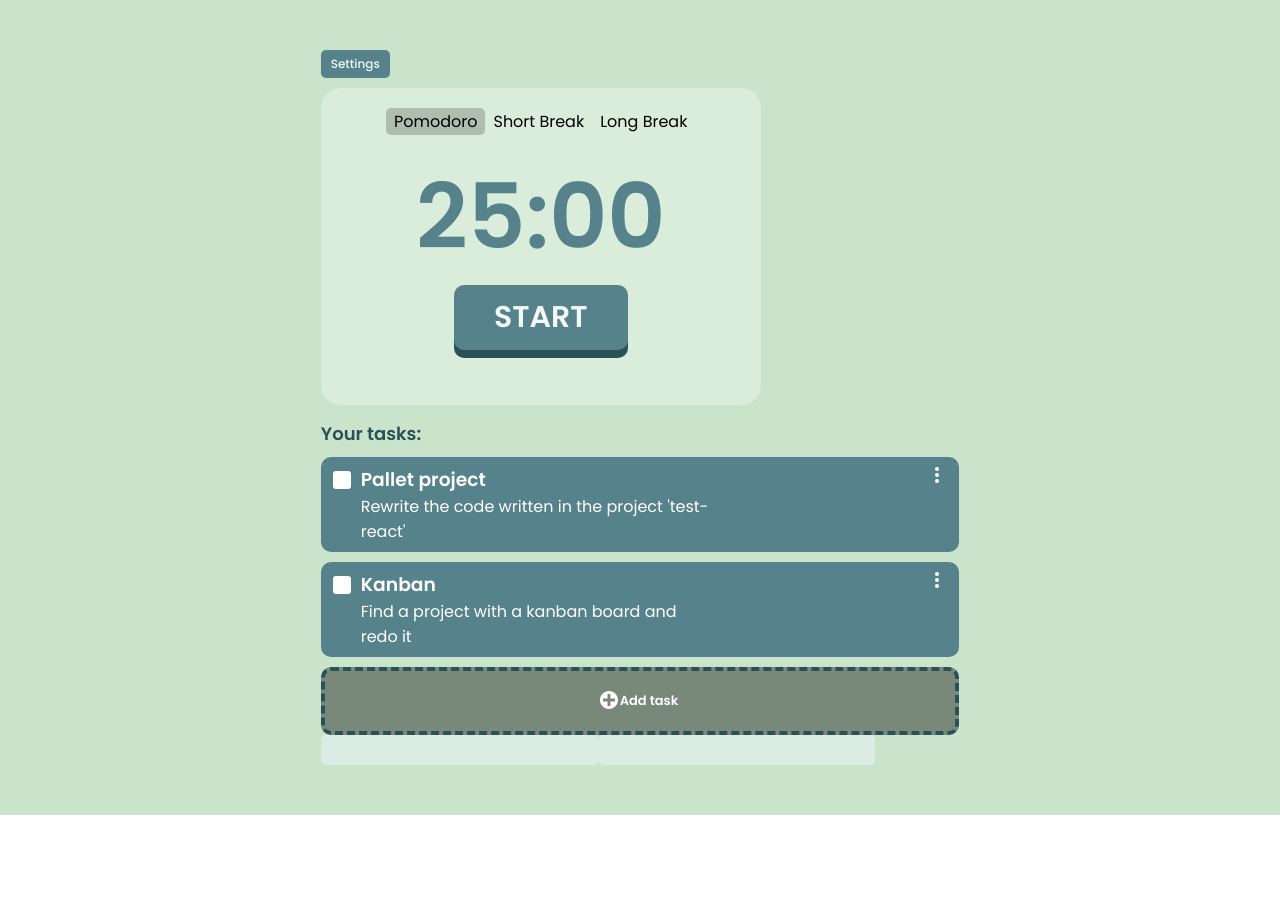
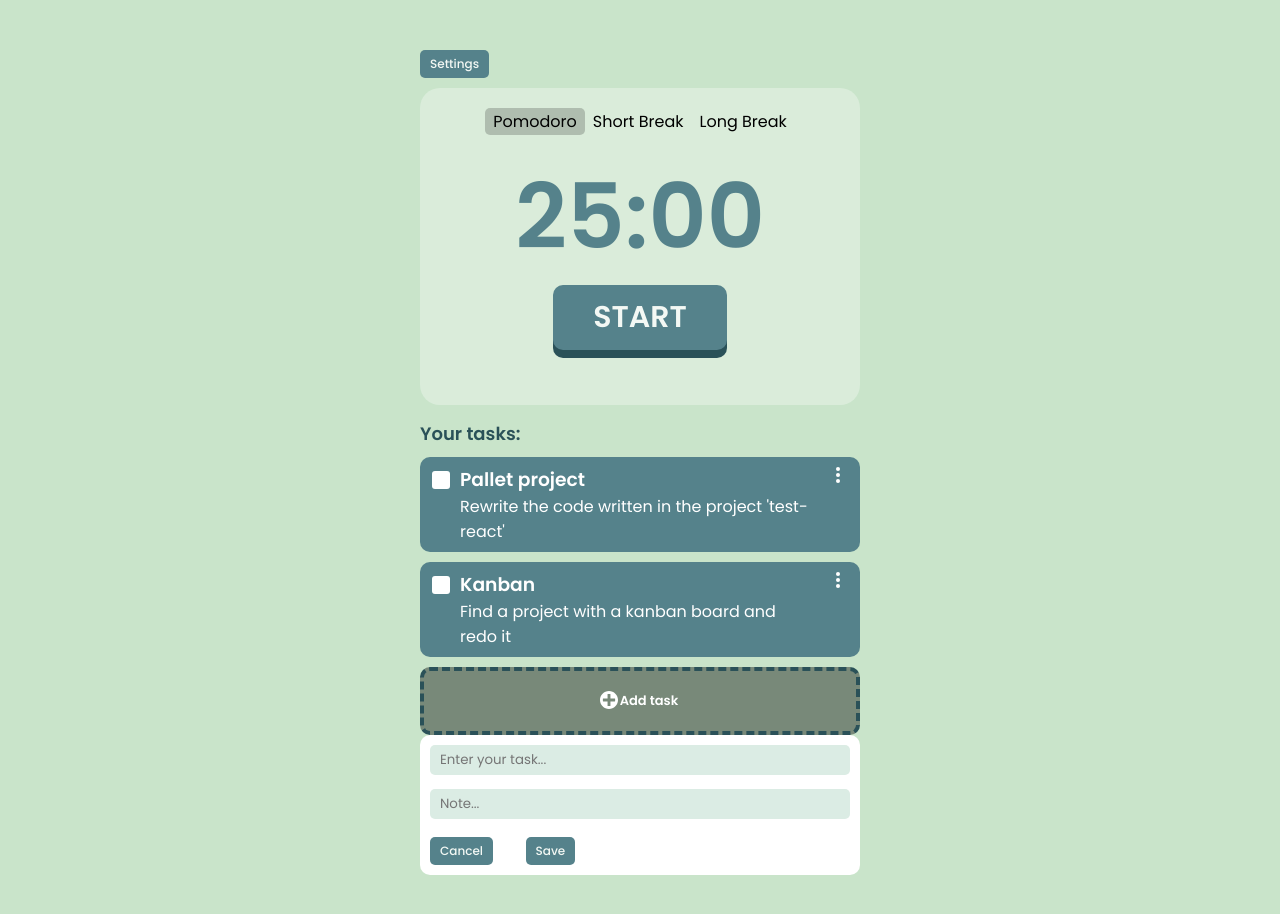
Before and after one commit to max-abraztsov/Pomodoro-Clock, a React (Create React App) app: page / in a window 1280 px wide. Shown: the top 914 px of the page. Before the commit the page ends 815 px from the top, so only its background shows below. Built offline with nearby package versions, Linux system fonts and the light colour scheme.

Commit message:
complite developing all design components

```diff
--- a/src/App.js
+++ b/src/App.js
@@ -6,6 +6,7 @@ import SimpleButton from "./components/UI/simpleButton/SimpleButton";
 import Task from "./components/Task";
 import ButtonAdd from "./components/UI/button-add/ButtonAdd";
 import MyInput from "./components/UI/input/MyInput";
+import Editor from "./components/Editor";
 
 function App() {
   // User time settings
@@ -43,16 +44,9 @@ function App() {
       <h2 className="tasks__title" >Your tasks:</h2>
       {tasks.map( task => <Task task={task}/> )}
       <ButtonAdd onClick={openEditor}>Add task</ButtonAdd>
+      <Editor deleteButton={true}/>
 
-      <MyInput
-        // value={settings.short}
-        // getTime={getShort}
-        type="text" placeholder="Enter your task..."/>
-      <MyInput
-        // value={settings.short}
-        // getTime={getShort}
-        type="text" placeholder="Note..."/>
-    </div>
+   </div>
   );
 }
 
--- /dev/null
+++ b/src/components/Editor.jsx
@@ -0,0 +1,37 @@
+import React from 'react';
+import MyInput from './UI/input/MyInput';
+import SimpleButton from './UI/simpleButton/SimpleButton';
+
+const Editor = ({deleteButton}) => {
+
+    const button = "";
+
+    if (deleteButton) {
+        const button = <SimpleButton>Delete</SimpleButton>;
+    }
+
+
+    return (
+        <div class="editor__block">
+        <MyInput
+          // value={settings.short}
+          // getTime={getShort}
+          type="text" placeholder="Enter your task..."/>
+        <MyInput
+          // value={settings.short}
+          // getTime={getShort}
+          type="text" placeholder="Note..."/>
+        <div class="editor__buttons-block">
+            {button}
+
+            <div>
+                <SimpleButton>Cancel</SimpleButton>
+                <SimpleButton>Save</SimpleButton>
+            </div>
+
+        </div>
+      </div>
+    );
+};
+
+export default Editor;
--- a/src/components/UI/input/MyInput.jsx
+++ b/src/components/UI/input/MyInput.jsx
@@ -1,9 +1,14 @@
 import React from 'react';
 import classes from './MyInput.module.css';
 
-const MyInput = ({getTime, value, id, type}) => {
+const MyInput = ({getTime, value, id, type, placeholder}) => {
     return (
-        <input className={classes.myInput} id={id} type={type} value={value} onChange={getTime}/>
+        <input className={classes.myInput}
+        id={id} type={type}
+        value={value}
+        onChange={getTime}
+        placeholder={placeholder}
+        />
     );
 };
 
--- a/src/styles/style.css
+++ b/src/styles/style.css
@@ -78,8 +78,6 @@
     border-radius: 5px;
 }
 
-
-
 .tasks__title{
     display: inline-block;
     margin: 15px 0 0 0;
@@ -117,3 +115,25 @@
 .task__image{
     width:20px;
 }
+
+.editor__block{
+    display:flex;
+    flex-direction:column;
+    justify-content: space-between;
+    background-color: #fff;
+    padding:10px 10px 0px 10px;
+    border-radius: 10px;
+    height:140px;
+}
+
+.editor__buttons-block{
+    display:flex;
+    justify-content:space-between;
+    margin-top: 5px;
+}
+.editor__buttons-block div{
+    display:flex;
+    width:35%;
+    justify-content:space-between;
+
+}
```
